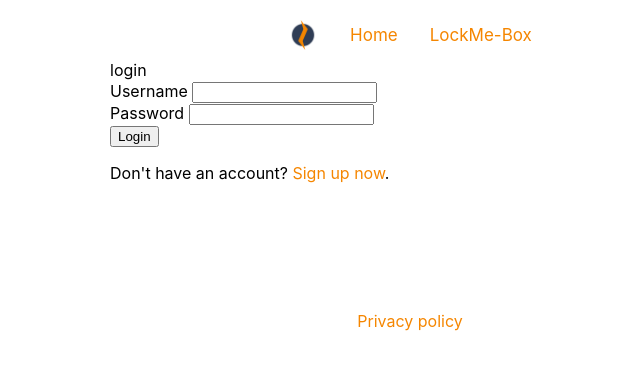
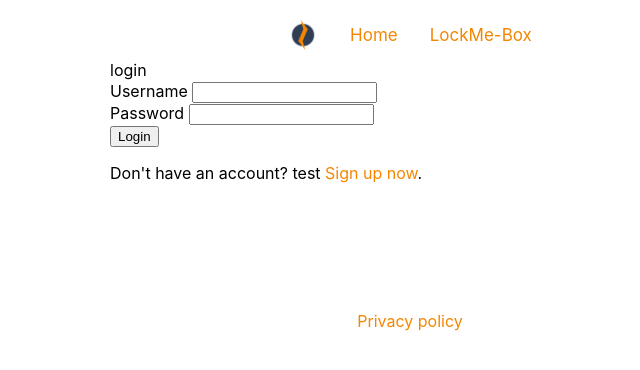
Before and after one commit to phil10430/Lockme-Website, a PHP site: page / in a window 1280 px wide. Shown: the top 370 px of the page, without its empty margins (230-870 px from the left). Run offline with PHP 8.4, Linux system fonts and the light colour scheme; some libraries are stand-ins or nearby versions.

```diff
--- a/login_form.php
+++ b/login_form.php
@@ -18,5 +18,5 @@
             <div class="form-group">
                 <input type="submit" class="btn btn-primary" value="Login">
             </div>
-            <p>Don't have an account? <a href="register_page.php">Sign up now</a>.</p>
+            <p>Don't have an account? test <a href="register_page.php">Sign up now</a>.</p>
         </form>
```
